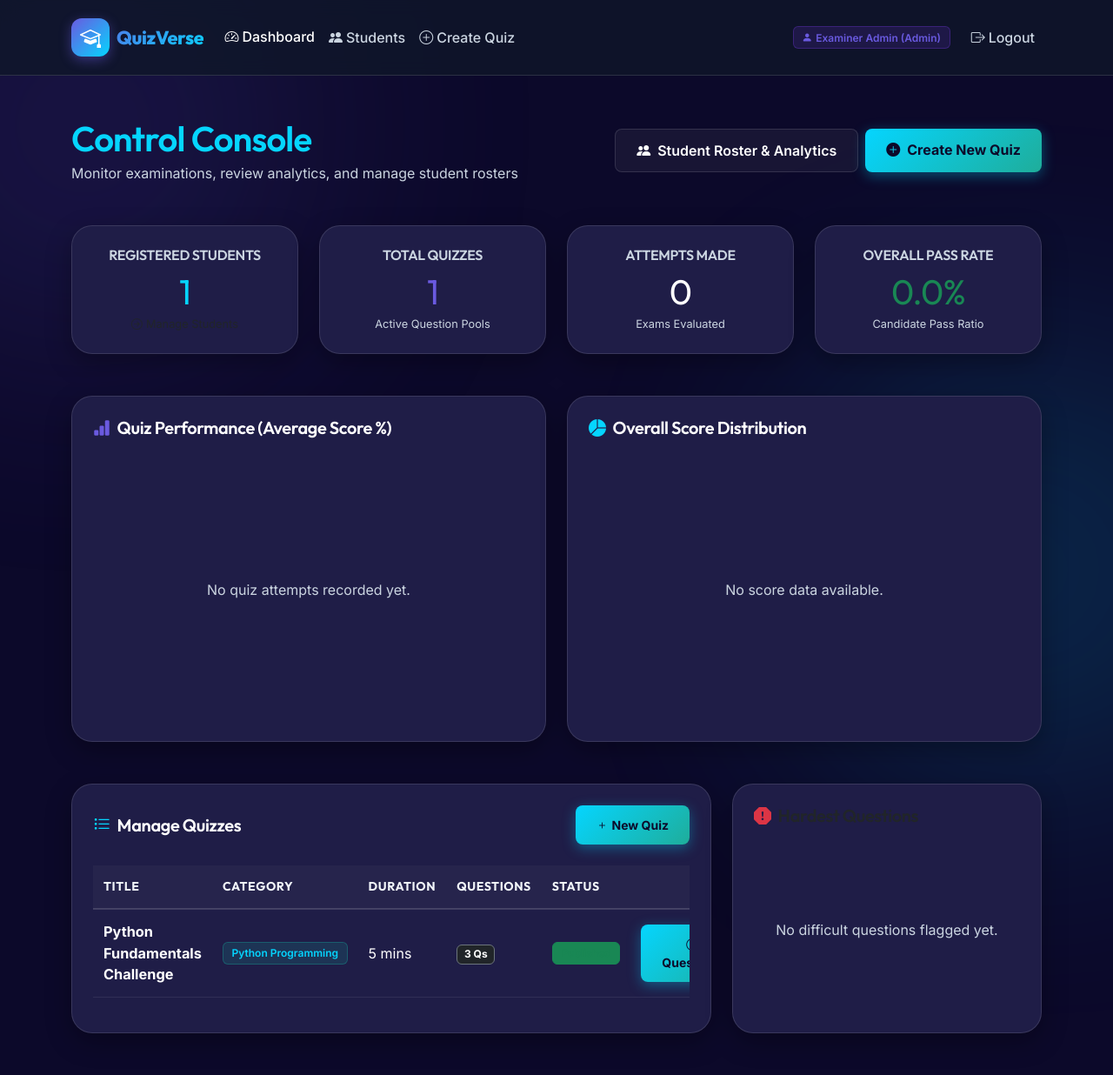
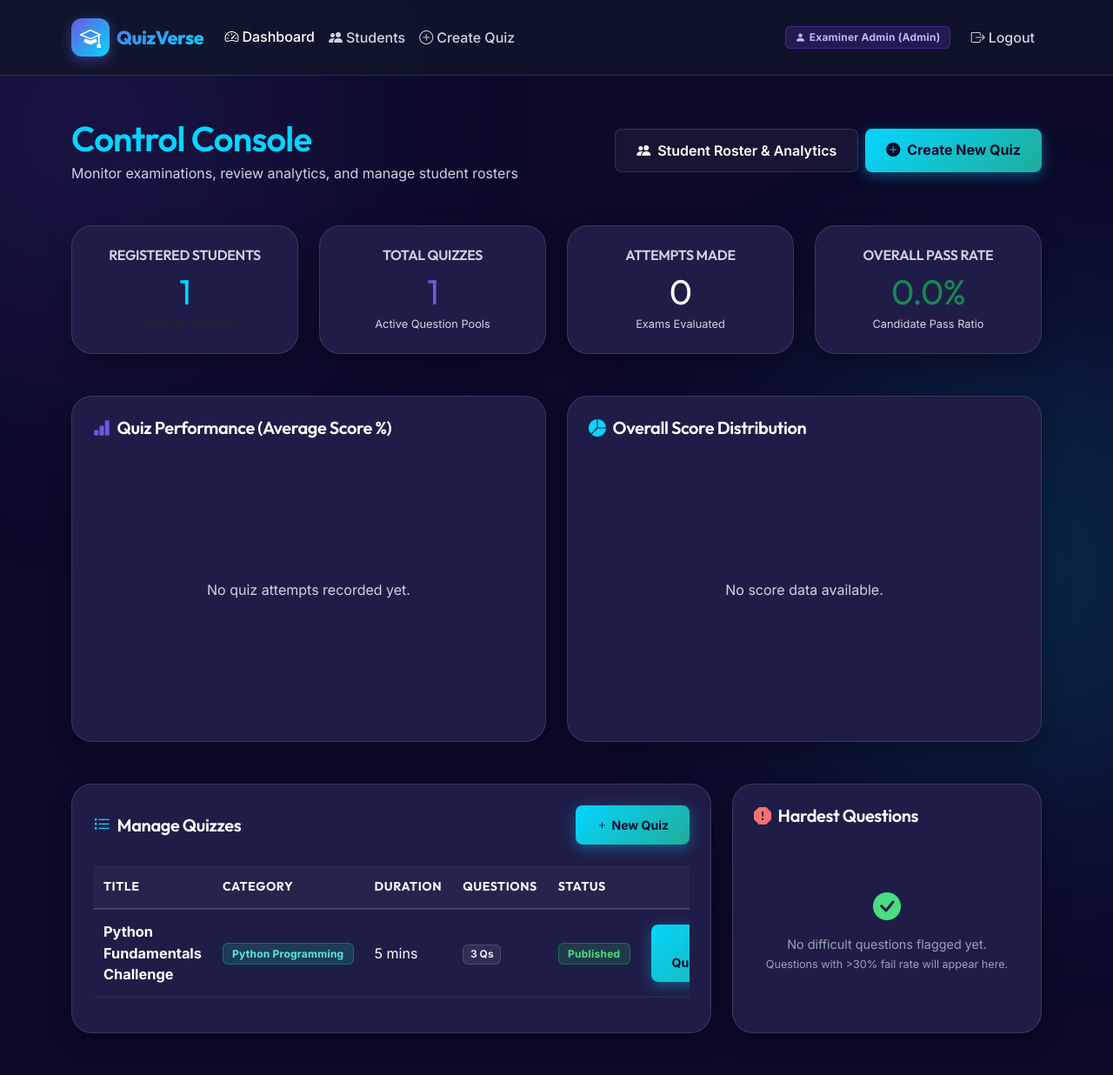
Before and after one commit to HiteshTh/Online-Quiz-System, a Flask app: page /admin/dashboard in a window 1280 px wide. Shown: the whole page at 87% size. Run offline with Flask 3, Linux system fonts and the light colour scheme; a user stored in the database is signed in.

Commit message:
fix(ui): force badge text visibility and fix Hardest Questions card content

```diff
--- a/app/static/css/styles.css
+++ b/app/static/css/styles.css
@@ -218,23 +218,73 @@ h1, h2, h3, h4, h5, h6 {
     background: rgba(255, 255, 255, 0.04) !important;
 }
 
-/* Custom badge */
+/* ─── Custom badge base ──────────────────────────────── */
 .badge-custom {
-    padding: 0.5em 0.8em;
+    padding: 0.45em 0.85em;
     border-radius: 6px;
-    font-weight: 600;
+    font-weight: 700;
     font-size: 0.75rem;
+    letter-spacing: 0.02em;
+    display: inline-flex;
+    align-items: center;
 }
 .badge-admin {
-    background: rgba(124, 58, 237, 0.15);
-    color: var(--accent-purple);
-    border: 1px solid rgba(124, 58, 237, 0.3);
+    background: rgba(124, 58, 237, 0.2) !important;
+    color: #c4b5fd !important;
+    border: 1px solid rgba(124, 58, 237, 0.4) !important;
 }
 .badge-student {
-    background: rgba(20, 184, 166, 0.15);
-    color: var(--accent-teal);
-    border: 1px solid rgba(20, 184, 166, 0.3);
+    background: rgba(20, 184, 166, 0.2) !important;
+    color: #5eead4 !important;
+    border: 1px solid rgba(20, 184, 166, 0.4) !important;
 }
+
+/* ─── Fix Bootstrap bg-opacity badge text across the admin UI ─── */
+/* These overrides ensure text is ALWAYS readable on a dark background */
+
+/* Published / success badges */
+.badge.bg-success,
+.badge.bg-success.bg-opacity-20,
+.badge.text-success {
+    background: rgba(34, 197, 94, 0.18) !important;
+    color: #4ade80 !important;
+    border: 1px solid rgba(34, 197, 94, 0.35) !important;
+}
+
+/* Draft / warning badges */
+.badge.bg-warning,
+.badge.bg-warning.bg-opacity-20,
+.badge.text-warning {
+    background: rgba(234, 179, 8, 0.18) !important;
+    color: #fde047 !important;
+    border: 1px solid rgba(234, 179, 8, 0.35) !important;
+}
+
+/* Fail rate / danger badges */
+.badge.bg-danger,
+.badge.bg-danger.bg-opacity-20,
+.badge.text-danger {
+    background: rgba(239, 68, 68, 0.18) !important;
+    color: #f87171 !important;
+    border: 1px solid rgba(239, 68, 68, 0.35) !important;
+}
+
+/* Dark / secondary badges */
+.badge.bg-dark,
+.badge.bg-secondary,
+.badge.bg-secondary.bg-opacity-25 {
+    background: rgba(255, 255, 255, 0.08) !important;
+    color: #e2e8f0 !important;
+    border: 1px solid rgba(255, 255, 255, 0.14) !important;
+}
+
+/* General catch-all: any .badge inside .glass-card or .table-custom
+   that hasn't been handled above must still show white text */
+.glass-card .badge,
+.table-custom .badge {
+    -webkit-text-fill-color: initial;
+}
+
 
 /* Flash Messages */
 .alert-custom {
--- a/app/templates/admin/dashboard.html
+++ b/app/templates/admin/dashboard.html
@@ -152,26 +152,28 @@
             </div>
         </div>
     </div>
-
     <!-- Hardest questions -->
     <div class="col-xl-4">
         <div class="card glass-card p-4 h-100">
-            <h5 class="mb-4"><i class="bi bi-exclamation-octagon-fill text-danger me-2"></i>Hardest Questions</h5>
+            <h5 class="mb-4 text-white"><i class="bi bi-exclamation-octagon-fill me-2" style="color:#f87171;"></i>Hardest Questions</h5>
             {% if hardest_questions %}
                 <ul class="list-group list-group-flush bg-transparent">
                     {% for q in hardest_questions %}
-                        <li class="list-group-item bg-transparent text-white border-0 px-0 pb-3 mb-3 border-bottom border-secondary border-opacity-20">
-                            <div class="d-flex justify-content-between mb-1">
-                                <span class="badge bg-danger bg-opacity-20 text-danger border border-danger border-opacity-30 badge-custom">{{ q.fail_rate }}% Fail Rate</span>
-                                <small class="text-secondary">{{ q.quiz_title }}</small>
+                        <li class="list-group-item bg-transparent border-0 px-0 pb-3 mb-2" style="border-bottom: 1px solid rgba(255,255,255,0.08) !important;">
+                            <div class="d-flex justify-content-between align-items-center mb-2">
+                                <span class="badge badge-custom" style="background:rgba(239,68,68,0.2);color:#f87171;border:1px solid rgba(239,68,68,0.4);">
+                                    <i class="bi bi-x-circle-fill me-1"></i>{{ q.fail_rate }}% Fail Rate
+                                </span>
+                                <small style="color:#94a3b8;font-size:0.78rem;">{{ q.quiz_title }}</small>
                             </div>
-                            <p class="mb-0 text-secondary small text-truncate-2">{{ q.text }}</p>
+                            <p class="mb-0 text-truncate-2" style="color:#e2e8f0;font-size:0.88rem;line-height:1.5;">{{ q.text }}</p>
                         </li>
                     {% endfor %}
                 </ul>
             {% else %}
-                <div class="d-flex h-100 align-items-center justify-content-center text-secondary">
-                    No difficult questions flagged yet.
+                <div class="d-flex flex-column h-100 align-items-center justify-content-center" style="min-height:120px;">
+                    <i class="bi bi-check-circle-fill mb-2" style="font-size:2rem;color:#4ade80;"></i>
+                    <p class="mb-0" style="color:#94a3b8;font-size:0.9rem;text-align:center;">No difficult questions flagged yet.<br><small>Questions with &gt;30% fail rate will appear here.</small></p>
                 </div>
             {% endif %}
         </div>
```
